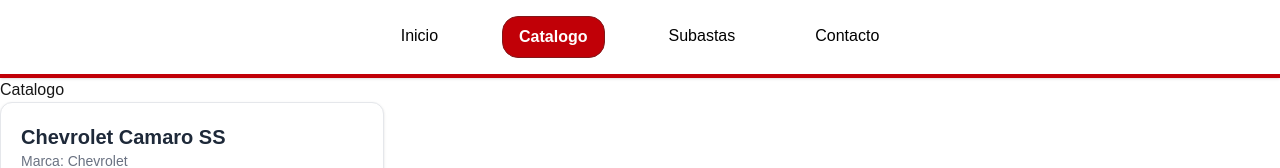
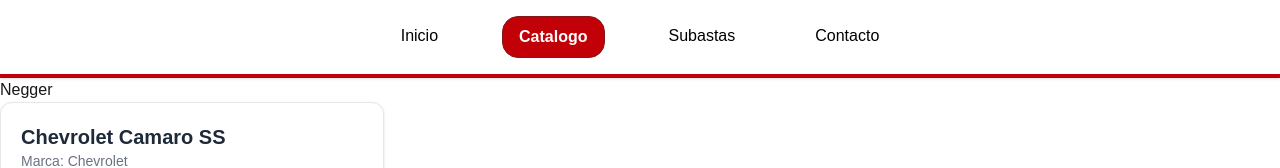
Before and after one commit to Hollow-Coders/VentaAutosFrontend, a Next.js app: page /Catalogo in a window 1280 px wide. Shown: the top 168 px of the page. Built offline with nearby package versions, Linux system fonts and the light colour scheme.

Commit message:
prueba negger

```diff
--- a/src/app/Catalogo/page.tsx
+++ b/src/app/Catalogo/page.tsx
@@ -5,7 +5,7 @@ import Carta_v from '../components/Carta_v'
 function Catalogo() {
   return (
     <div>
-        <h1>Catalogo</h1>
+        <h1>Negger</h1>
         <Carta_v/>
     </div>
 
```
